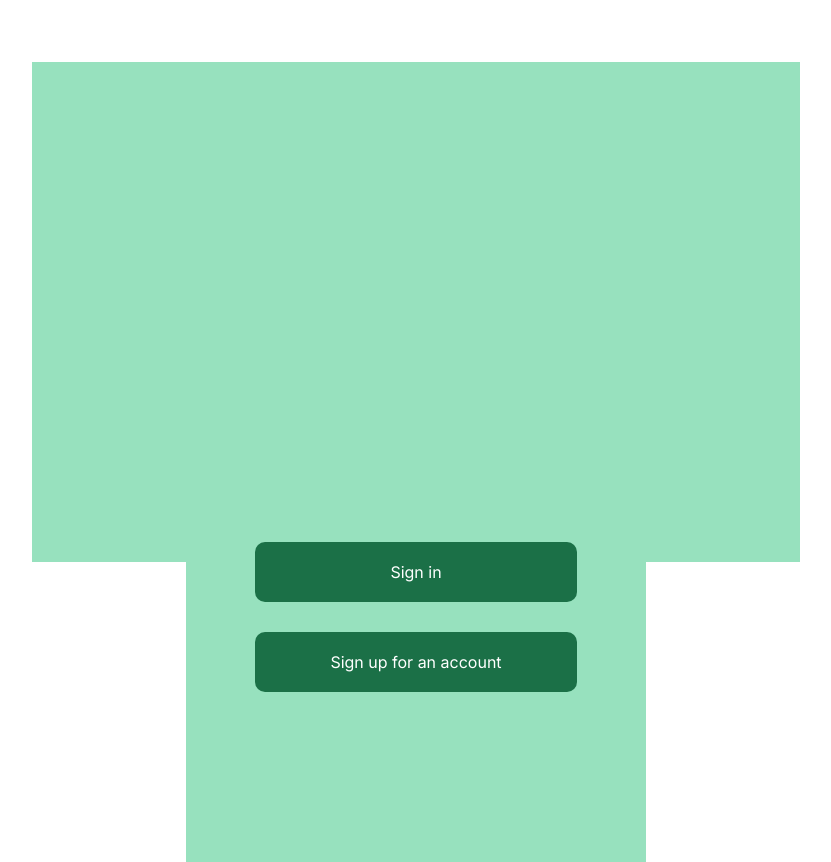
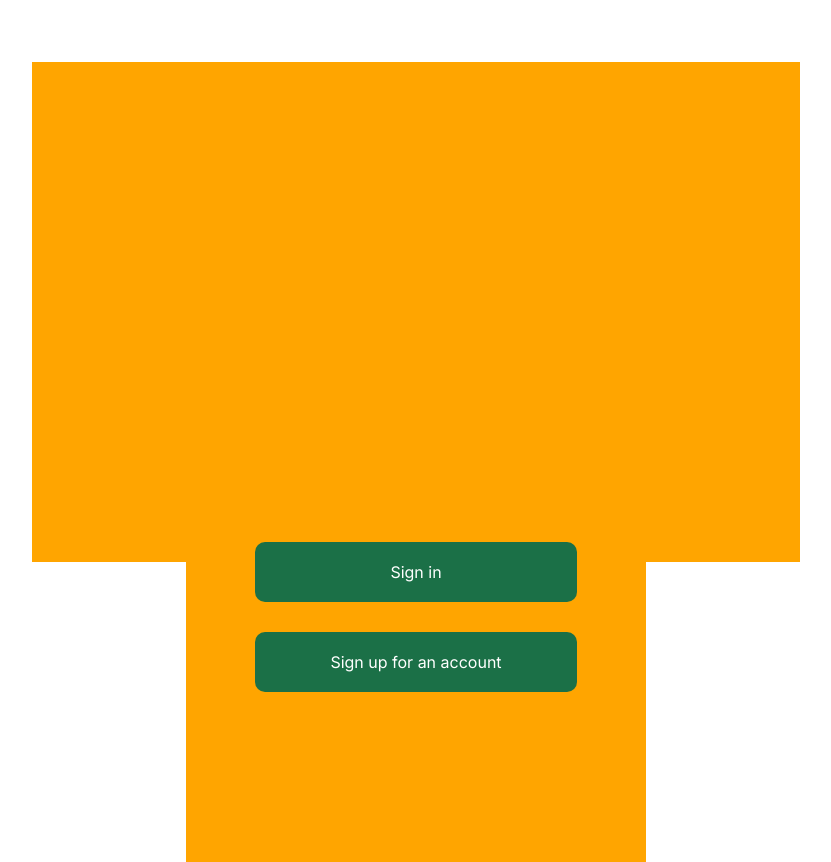
Before and after one commit to CatherineP37/project_4, a Django app: page / in a window 1280 px wide. Shown: the part 88-950 px from the top of the page, without its empty margins (224-1055 px from the left). Run offline with Django 4.2, Linux system fonts and the light colour scheme; some libraries are stand-ins or nearby versions.

Commit message:
Edit colour of main section

```diff
--- a/static/css/style.css
+++ b/static/css/style.css
@@ -120,7 +120,7 @@ ul li a {
 /* Main section */
 
 main {
-	background-color: #97e1be;
+	background-color: orange;
 	width: 90%;
 	margin: 150px auto 0 auto;
 	padding: 150px 0;
```
